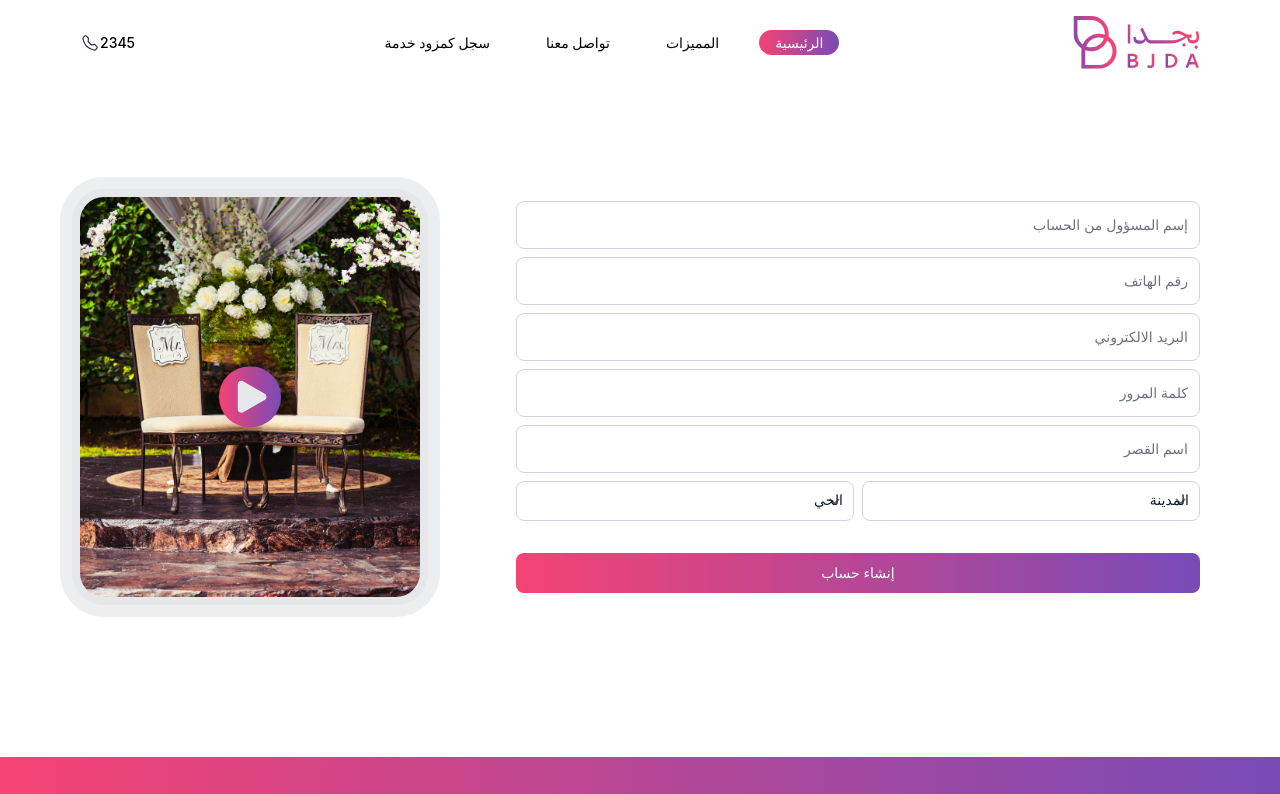
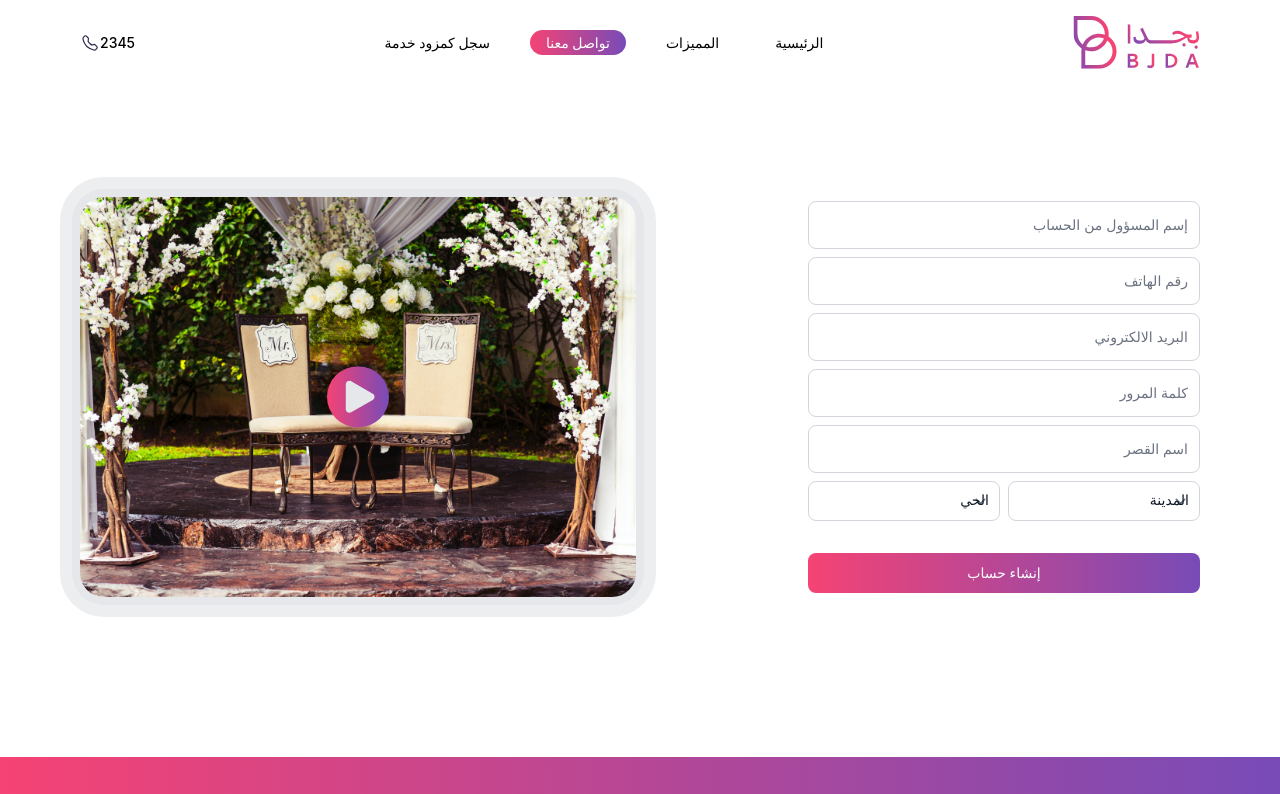
Before and after one commit to HamadBakeel/BGDA, a website: page contact.html in a window 1280 px wide. Shown: the top 794 px of the page. Drawn offline with nearby package versions, Linux system fonts and the light colour scheme.

Commit message:
fix: padding issues

```diff
--- a/contact.html
+++ b/contact.html
@@ -62,7 +62,7 @@
             <li>
               <a
                 href="index.html"
-                class="bg-gradient-custom text-white px-4 py-1 rounded-full"
+                class="px-4 py-1 rounded-full"
                 >الرئيسية</a
               >
             </li>
@@ -70,7 +70,7 @@
               <a href="#" class="px-4 py-1 rounded-full">المميزات</a>
             </li>
             <li>
-              <a href="contact.html" class="px-4 py-1 rounded-full"
+              <a href="contact.html" class="px-4 py-1 rounded-full bg-gradient-custom text-white"
                 >تواصل معنا</a
               >
             </li>
@@ -83,11 +83,10 @@
     </nav>
 
     <!-- Hero section -->
-    <section class="">
-      <div
+    <section
         class="max-w-[1280px] flex flex-col-reverse items-center justify-between gap-24 mx-auto pt-28 pb-40 px-20 md:flex-row"
       >
-        <div class="w-full md-w-[35%]">
+        <div class="w-full md:w-[35%]">
           <form class="flex flex-col gap-2">
             <div class="relative">
               <input
@@ -220,7 +219,6 @@
             <img src="assets/images/play.svg" alt="" class="w-8 -mr-0.5" />
           </button>
         </div>
-      </div>
     </section>
 
     <section
--- a/style.css
+++ b/style.css
@@ -69,3 +69,9 @@ body{
   margin: auto;
 
 }
+
+@media (min-width: 768px){
+  .md\:w-\[35\%\] {
+    width: 35% !important;
+}
+}
```
Also changed, not shown: index.html (+3 -3 lines), dist/output.css.
